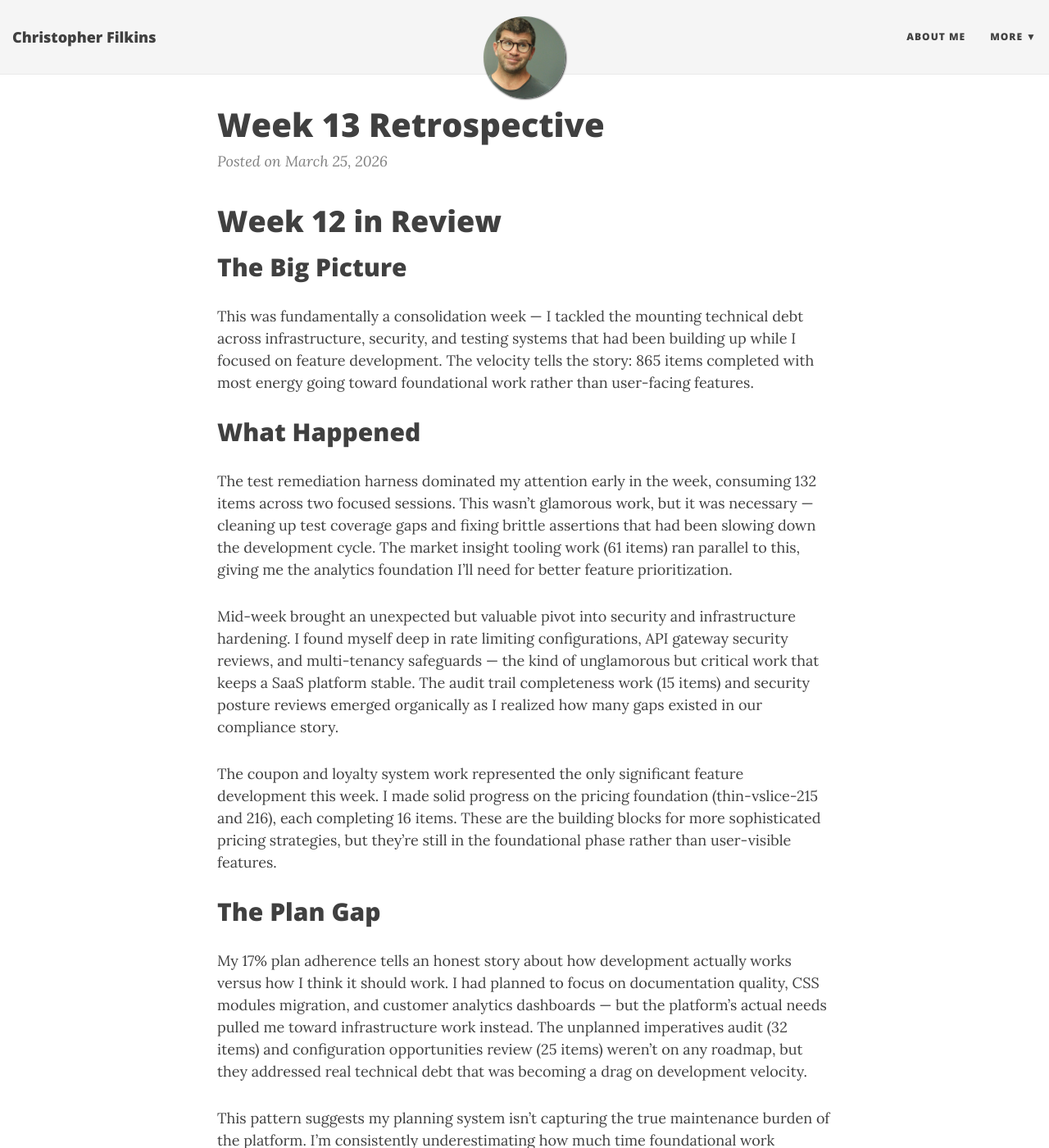
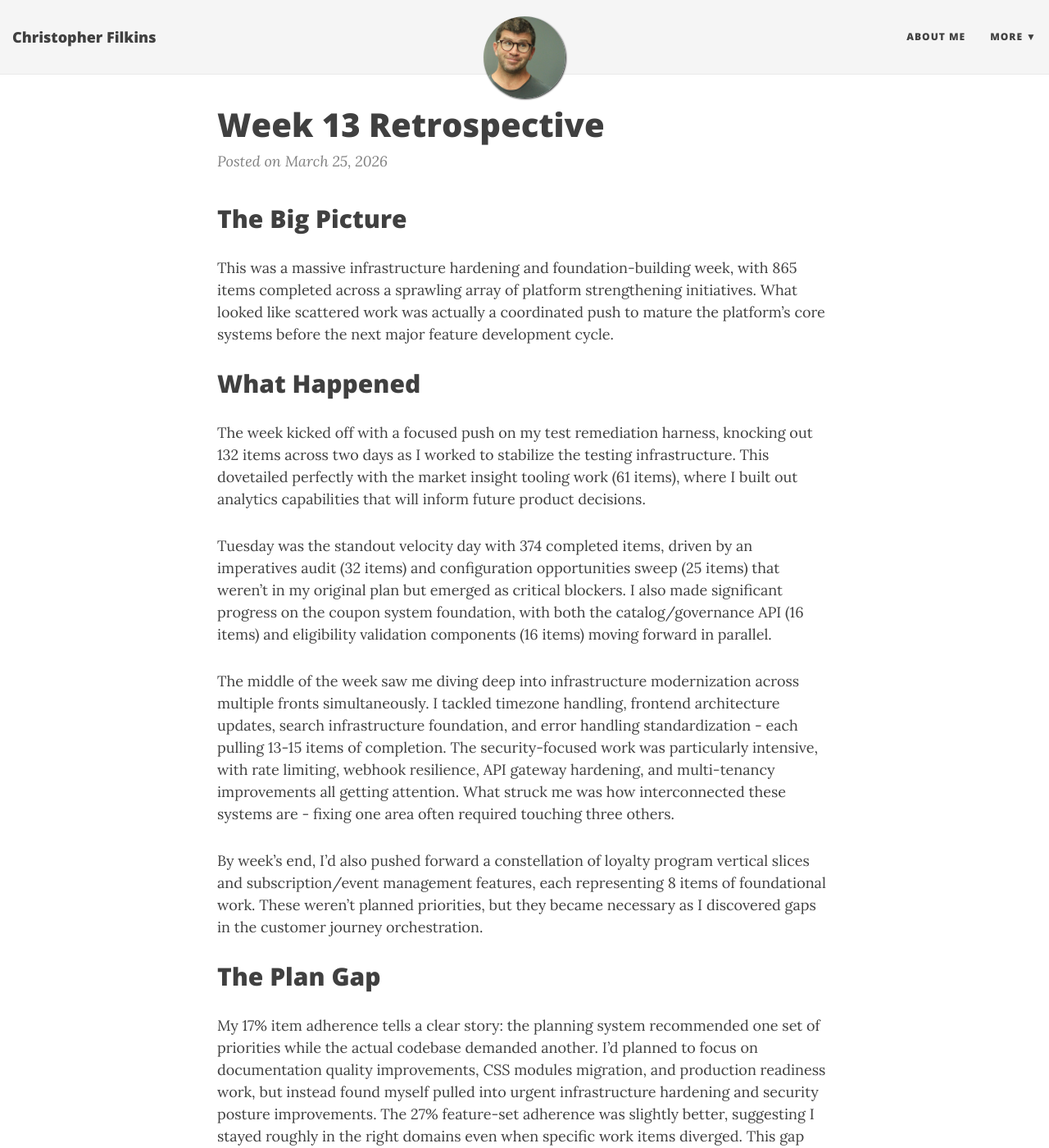
Before and after one commit to filchyboy/filchyboy.github.io, a Jekyll site: the page built from _posts/2026-03-25-week-13-retrospective.md, in a window 1280 px wide and 1400 px high. Shown: the whole window at 82% size. Built offline with Jekyll 4.4.1, drawn with Linux system fonts in a browser that asks for light colours; nearby versions of some CDN libraries; some of the changed text lies outside the part shown.

Commit message:
Add build-in-public update: Week 13 retrospective

```diff
--- a/_posts/2026-03-25-week-13-retrospective.md
+++ b/_posts/2026-03-25-week-13-retrospective.md
@@ -6,27 +6,23 @@ categories: [weekly, retrospective]
 tags: [build-in-public, weekly-digest]
 ---
 
-# Week 12 in Review
-
 ## The Big Picture
-This was fundamentally a consolidation week — I tackled the mounting technical debt across infrastructure, security, and testing systems that had been building up while I focused on feature development. The velocity tells the story: 865 items completed with most energy going toward foundational work rather than user-facing features.
+This was a massive infrastructure hardening and foundation-building week, with 865 items completed across a sprawling array of platform strengthening initiatives. What looked like scattered work was actually a coordinated push to mature the platform's core systems before the next major feature development cycle.
 
 ## What Happened
-The test remediation harness dominated my attention early in the week, consuming 132 items across two focused sessions. This wasn't glamorous work, but it was necessary — cleaning up test coverage gaps and fixing brittle assertions that had been slowing down the development cycle. The market insight tooling work (61 items) ran parallel to this, giving me the analytics foundation I'll need for better feature prioritization.
+The week kicked off with a focused push on my test remediation harness, knocking out 132 items across two days as I worked to stabilize the testing infrastructure. This dovetailed perfectly with the market insight tooling work (61 items), where I built out analytics capabilities that will inform future product decisions.
 
-Mid-week brought an unexpected but valuable pivot into security and infrastructure hardening. I found myself deep in rate limiting configurations, API gateway security reviews, and multi-tenancy safeguards — the kind of unglamorous but critical work that keeps a SaaS platform stable. The audit trail completeness work (15 items) and security posture reviews emerged organically as I realized how many gaps existed in our compliance story.
+Tuesday was the standout velocity day with 374 completed items, driven by an imperatives audit (32 items) and configuration opportunities sweep (25 items) that weren't in my original plan but emerged as critical blockers. I also made significant progress on the coupon system foundation, with both the catalog/governance API (16 items) and eligibility validation components (16 items) moving forward in parallel.
 
-The coupon and loyalty system work represented the only significant feature development this week. I made solid progress on the pricing foundation (thin-vslice-215 and 216), each completing 16 items. These are the building blocks for more sophisticated pricing strategies, but they're still in the foundational phase rather than user-visible features.
+The middle of the week saw me diving deep into infrastructure modernization across multiple fronts simultaneously. I tackled timezone handling, frontend architecture updates, search infrastructure foundation, and error handling standardization - each pulling 13-15 items of completion. The security-focused work was particularly intensive, with rate limiting, webhook resilience, API gateway hardening, and multi-tenancy improvements all getting attention. What struck me was how interconnected these systems are - fixing one area often required touching three others.
+
+By week's end, I'd also pushed forward a constellation of loyalty program vertical slices and subscription/event management features, each representing 8 items of foundational work. These weren't planned priorities, but they became necessary as I discovered gaps in the customer journey orchestration.
 
 ## The Plan Gap
-My 17% plan adherence tells an honest story about how development actually works versus how I think it should work. I had planned to focus on documentation quality, CSS modules migration, and customer analytics dashboards — but the platform's actual needs pulled me toward infrastructure work instead. The unplanned imperatives audit (32 items) and configuration opportunities review (25 items) weren't on any roadmap, but they addressed real technical debt that was becoming a drag on development velocity.
-
-This pattern suggests my planning system isn't capturing the true maintenance burden of the platform. I'm consistently underestimating how much time foundational work requires, which pushes planned feature development aside.
+My 17% item adherence tells a clear story: the planning system recommended one set of priorities while the actual codebase demanded another. I'd planned to focus on documentation quality improvements, CSS modules migration, and production readiness work, but instead found myself pulled into urgent infrastructure hardening and security posture improvements. The 27% feature-set adherence was slightly better, suggesting I stayed roughly in the right domains even when specific work items diverged. This gap isn't a failure - it's the reality of working on a complex platform where emergent priorities often trump planned ones. My Tuesday burst day exemplifies this perfectly: high throughput on critical but unplanned work that couldn't wait.
 
 ## Under the Radar
-The 409 untracked commits reveal significant parallel work streams. Most notable were the Porto container architecture improvements and the frontend bundle budget enforcement — both infrastructure investments that will pay dividends in development speed and deployment reliability. The style audit implementation shows I'm finally getting serious about code quality automation, which should reduce manual review overhead going forward.
+The 409 untracked commits across six categories reveal the hidden infrastructure work that makes everything else possible. I spent considerable effort on tracker validation fixes, test configuration updates, and style enforcement automation - mundane but essential work that doesn't map neatly to feature development but keeps the development experience smooth. The dependency management and code structure refactoring commits particularly reflect the ongoing maintenance tax of a mature codebase.
 
 ## Setting Up Next Week
-The infrastructure investment this week should unlock faster feature development ahead. With testing harnesses more reliable and security posture improved, I can return to user-facing work with more confidence. The coupon pricing foundation is now solid enough to build customer-visible features on top of.
-
-I need to recalibrate my planning to better account for maintenance work. The gap between plans and reality isn't a failure of execution — it's feedback that my mental model of development time allocation needs updating. Next week I'll experiment with explicitly budgeting 40-50% of capacity for unplanned but necessary technical work.
+This week's infrastructure hardening creates a solid foundation for more focused feature development. The completed coupon system groundwork positions me well to tackle the remaining pricing and redemption workflows, while the security and observability improvements should reduce the operational friction that's been slowing down deployment cycles. I'm particularly curious whether the test remediation and market insight tooling investments will pay dividends in faster feedback loops. The challenge will be maintaining momentum on the foundational work while not losing sight of the customer-facing features that were deferred this week.
```
